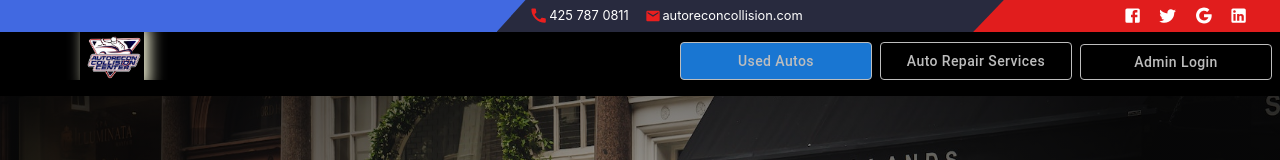
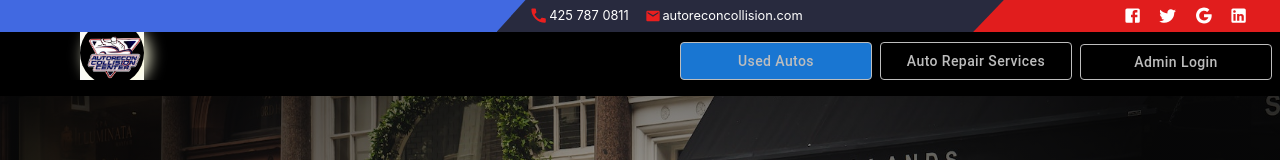
Before and after one commit to pflaquer/car-dealership, a React (Vite) app: page / in a window 1280 px wide. Shown: the top 160 px of the page. Built offline with nearby package versions, Linux system fonts and the light colour scheme.

Commit message:
Update App.css

```diff
--- a/src/App.css
+++ b/src/App.css
@@ -45,5 +45,4 @@
   width: 64px;
   border-radius: 50%;
   filter: drop-shadow(5px 3px 8px lightyellow);
-  overflow: visible;
 }
```
